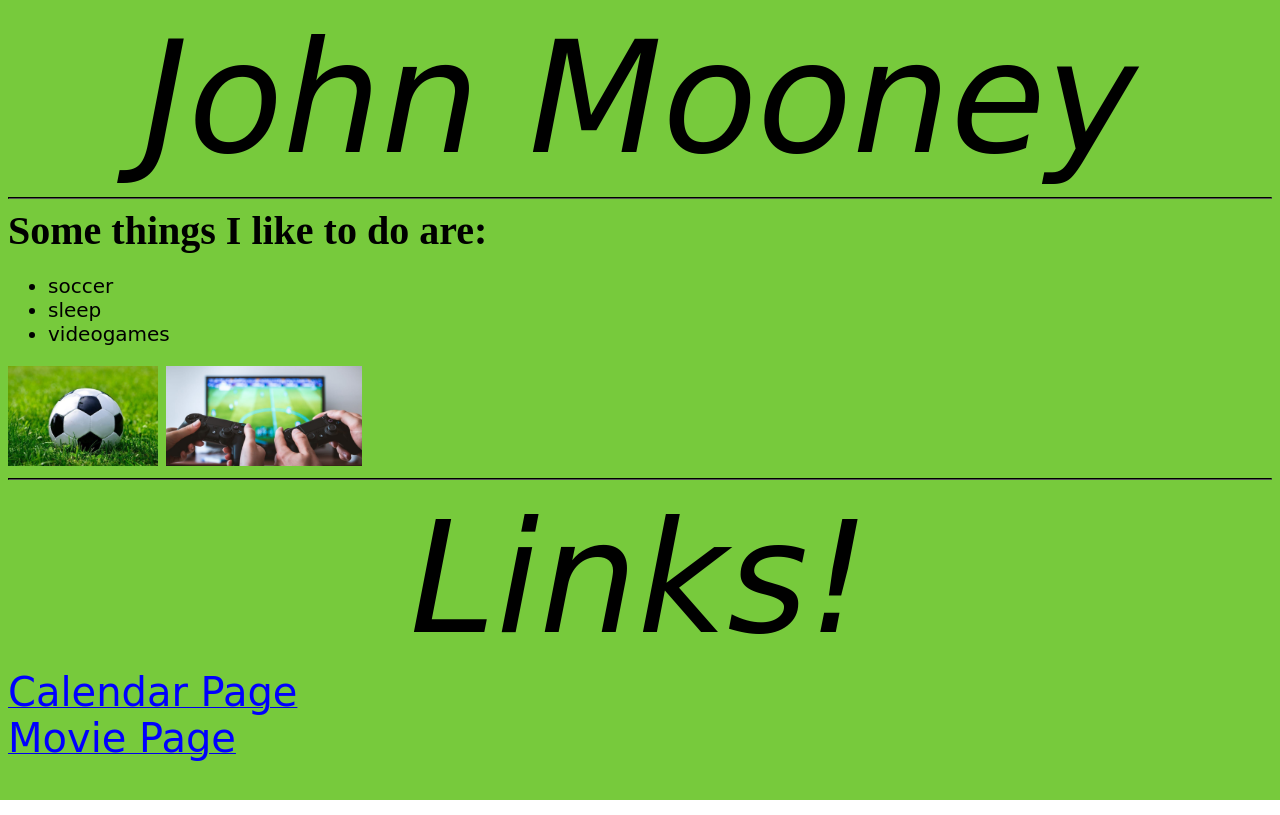
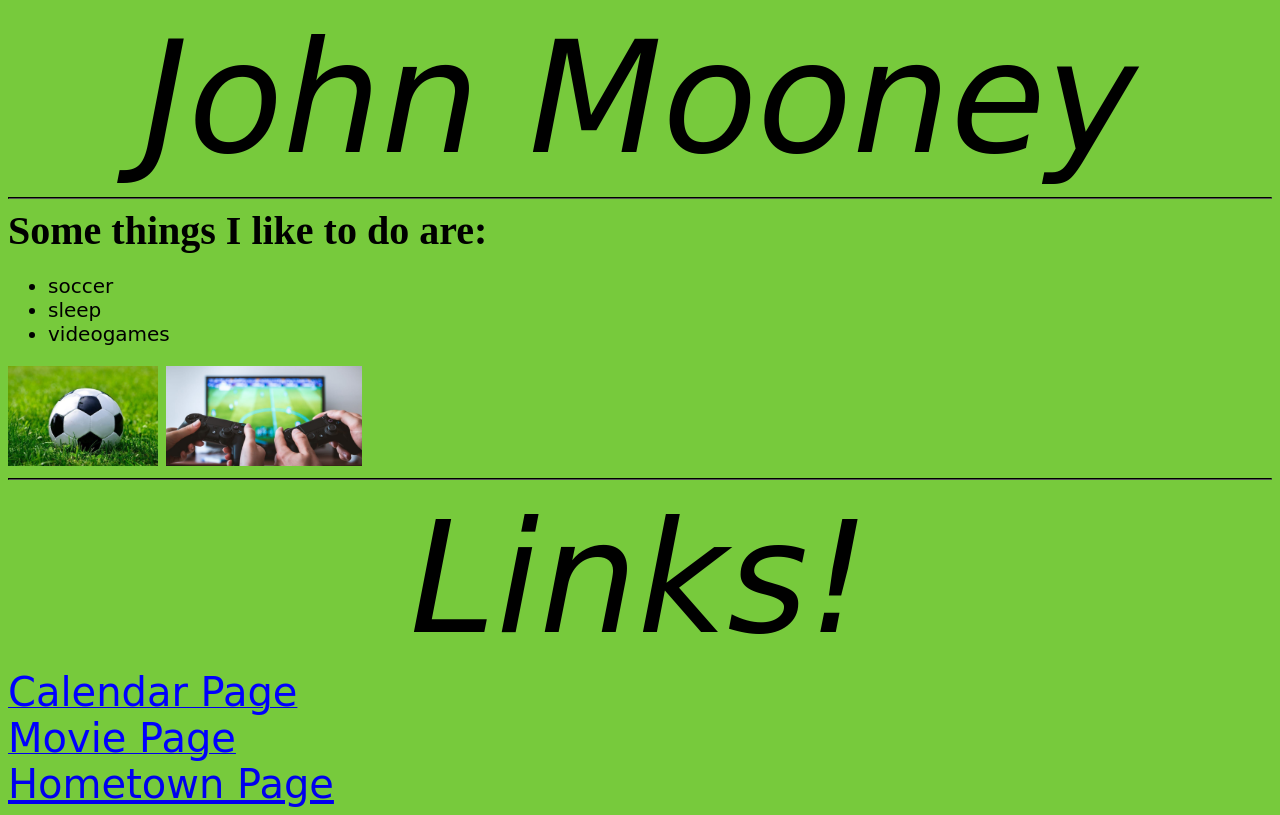
Before and after one commit to 122jmooney/122jmooney.io, a plain HTML site: page index.html in a window 1280 px wide. Drawn offline with Linux system fonts and the light colour scheme.

Commit message:
Add files via upload

```diff
--- a/index.html
+++ b/index.html
@@ -57,5 +57,7 @@ center {
 <a href="https://122jmooney.github.io/calender.io/" target="_blank"><p class="calendar-link">Calendar Page</p></a>
 <br>
 <a href="https://122jmooney.github.io/mooney-movie.io/" target="_blank"><p class="calendar-link">Movie Page</p></a>
+<br>
+<a href="https://122jmooney.github.io/hometown.io/" target="_blank"><p class="calendar-link">Hometown Page</a>
   </body>
 </html>
```
